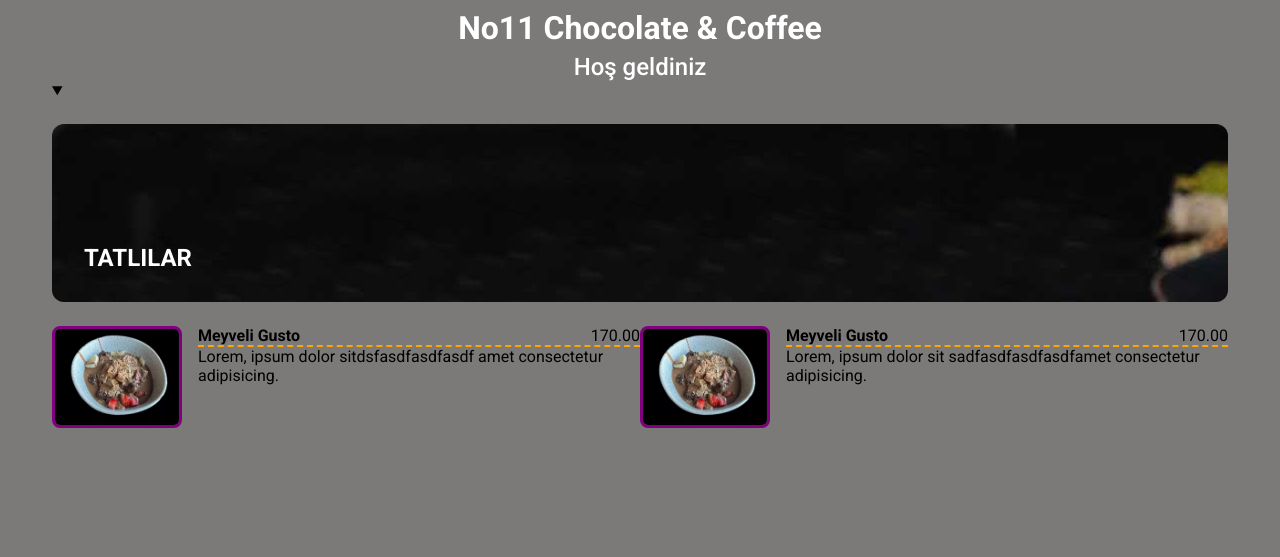
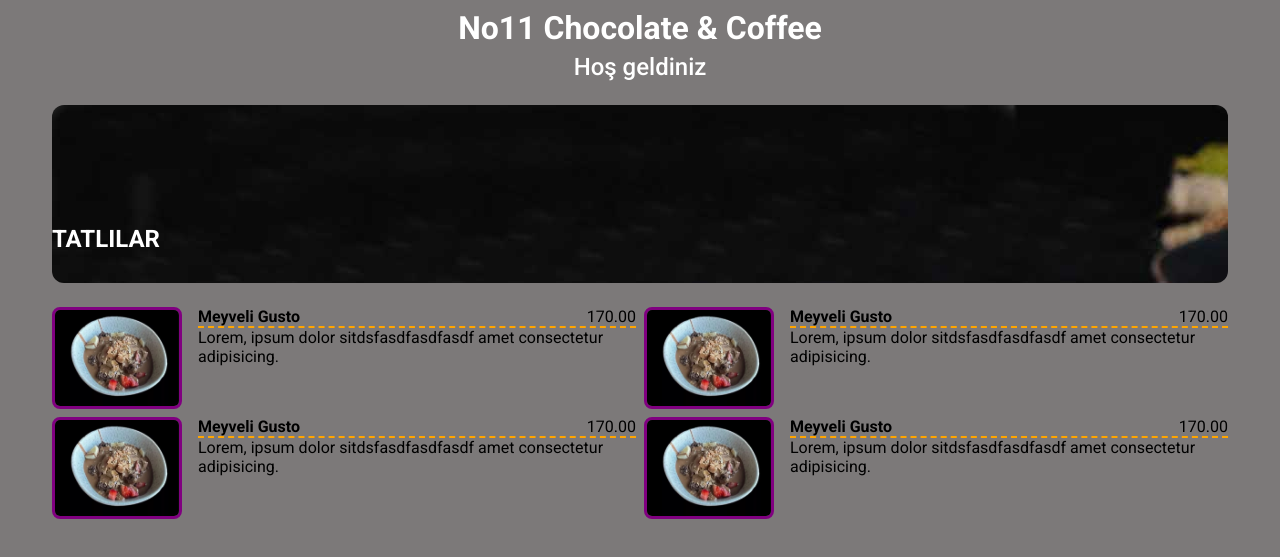
Before and after one commit to acunmedyaakademi/ekipProjesi, a plain HTML site: page index.html in a window 1280 px wide. Both pictures are taken after a click on the heading "TATLILAR". Shown: the part 113-670 px from the top of the page. Drawn offline with Linux system fonts and the light colour scheme.

Commit message:
css ozellikleri yapildi.

```diff
--- a/assets/css/style.css
+++ b/assets/css/style.css
@@ -30,30 +30,33 @@ body{
     border: 4px solid purple;
 }
 
-.text{
-    text-align: center;
-    display: flex;
-    flex-direction: column;
-    gap: 4px;
-    margin-block-start: 12px;
-    color: white;
-    & > span{
-        font-size: 18px;
-        font-weight: 300;
-    }
+summary{
+    list-style: none;
 }
 
 .card{
     background-image: url(../img/sutlu-tatlilar-banner-1.jpg);
-    padding: 120px 0 30px 32px;
+    background-repeat: no-repeat;
+    padding: 120px 0 30px 0px;
     border-radius: 12px;
     color: white;
     margin-block: 24px;
+    transition: all 0.5s ease-in-out;
+
 }
 
+.card:hover{
+    transform: scale(1.05);
+    height: 250px;
+}
+
+/* .header-h2{
+    box-shadow: 0 0 20px 10px;
+} */
 .menuler{
     display: grid;
-    grid-template-columns: repeat(2, 1fr);
+    grid-template-columns: repeat(1, 1fr);
+    gap: 14px;
 }
 
 .menu{
@@ -68,15 +71,28 @@ body{
     border: 3px solid purple;
 }
 
+.description{
+    display: flex;
+    flex-direction: column;
+}
+
 .header-price{
     display: flex;
     justify-content: space-between;
     border-bottom: 2px dashed orange;
 }
 
-.description{
+.text{
+    text-align: center;
     display: flex;
     flex-direction: column;
+    gap: 4px;
+    margin-block-start: 12px;
+    color: white;
+    & > span{
+        font-size: 18px;
+        font-weight: 300;
+    }
 }
 
 /* Desktop */
@@ -103,4 +119,17 @@ body{
             font-weight: 500;
         }
     }
+
+    .card{
+        transition: all 0.5s ease-in-out;
+    }
+
+    .card:hover{
+        transform: scale(1.05);
+        height: 200px;
+    }
+    .menuler{
+        grid-template-columns: repeat(2, 1fr);
+        gap: 8px;
+    }
 }
--- a/index.html
+++ b/index.html
@@ -17,12 +17,12 @@
         <header class="header">
             <div class="ilkIconlar">
                 <img src="assets/img/phone.png" alt="" class="icon">
-                <img src="assets/img/map.png" alt="" class="icon">
+                <a href="https://www.google.com.tr/maps/place/Acunmedya+Akademi/@41.1193662,29.0073339,17z/data=!3m1!4b1!4m6!3m5!1s0x14cab5b39cefc5e3:0xee4f06a4f79630ce!8m2!3d41.1193622!4d29.0099142!16s%2Fg%2F11rc6yn_cx?hl=tr&entry=ttu" target="_blank"><img src="assets/img/map.png" alt="" class="icon"></a>
             </div>
             <img src="assets/img/no11logo.jpg" alt="" class="logo">
             <div class="ikinciIconlar">
-                <img src="assets/img/instagram.png" alt="" class="icon">
-                <img src="assets/img/like.png" alt="" class="icon">
+                <a href="https://www.instagram.com/acunmedyaakademi/" target="_blank"><img src="assets/img/instagram.png" alt="" class="icon"></a>
+                <a href="https://www.google.com/search?q=acun+medya+akademi&oq=acun+medya+ak&gs_lcrp=EgZjaHJvbWUqDQgAEAAY4wIYsQMYgAQyDQgAEAAY4wIYsQMYgAQyEwgBEC4YrwEYxwEYsQMYgAQYjgUyBggCEEUYOTIHCAMQABiABDIHCAQQABiABDIGCAUQRRg8MgYIBhBFGDwyBggHEEUYPKgCCLACAQ&sourceid=chrome&ie=UTF-8#lrd=0x14cab5b39cefc5e3:0xee4f06a4f79630ce,3,,,," target="_blank"><img src="assets/img/like.png" alt="" class="icon"></a>
             </div>
         </header>
         <div class="text">
@@ -36,7 +36,7 @@
             <summary>
                 <div class="cards">
                     <div class="card">
-                        <h2>TATLILAR</h2>
+                        <h2 class="header-h2 ">TATLILAR</h2>
                     </div>
                 </div>
             </summary>
@@ -58,7 +58,27 @@
                             <h4>Meyveli Gusto</h4>
                             <span>170.00</span>
                         </div>
-                        <p>Lorem, ipsum dolor sit sadfasdfasdfasdfamet consectetur adipisicing.</p>
+                        <p>Lorem, ipsum dolor sitdsfasdfasdfasdf amet consectetur adipisicing.</p>
+                    </div>
+                </div>
+                <div class="menu">
+                    <img src="assets/img/deneme.JPG" alt="" class="photo">
+                    <div class="description">
+                        <div class="header-price">
+                            <h4>Meyveli Gusto</h4>
+                            <span>170.00</span>
+                        </div>
+                        <p>Lorem, ipsum dolor sitdsfasdfasdfasdf amet consectetur adipisicing.</p>
+                    </div>
+                </div>
+                <div class="menu">
+                    <img src="assets/img/deneme.JPG" alt="" class="photo">
+                    <div class="description">
+                        <div class="header-price">
+                            <h4>Meyveli Gusto</h4>
+                            <span>170.00</span>
+                        </div>
+                        <p>Lorem, ipsum dolor sitdsfasdfasdfasdf amet consectetur adipisicing.</p>
                     </div>
                 </div>
             </div>
```
